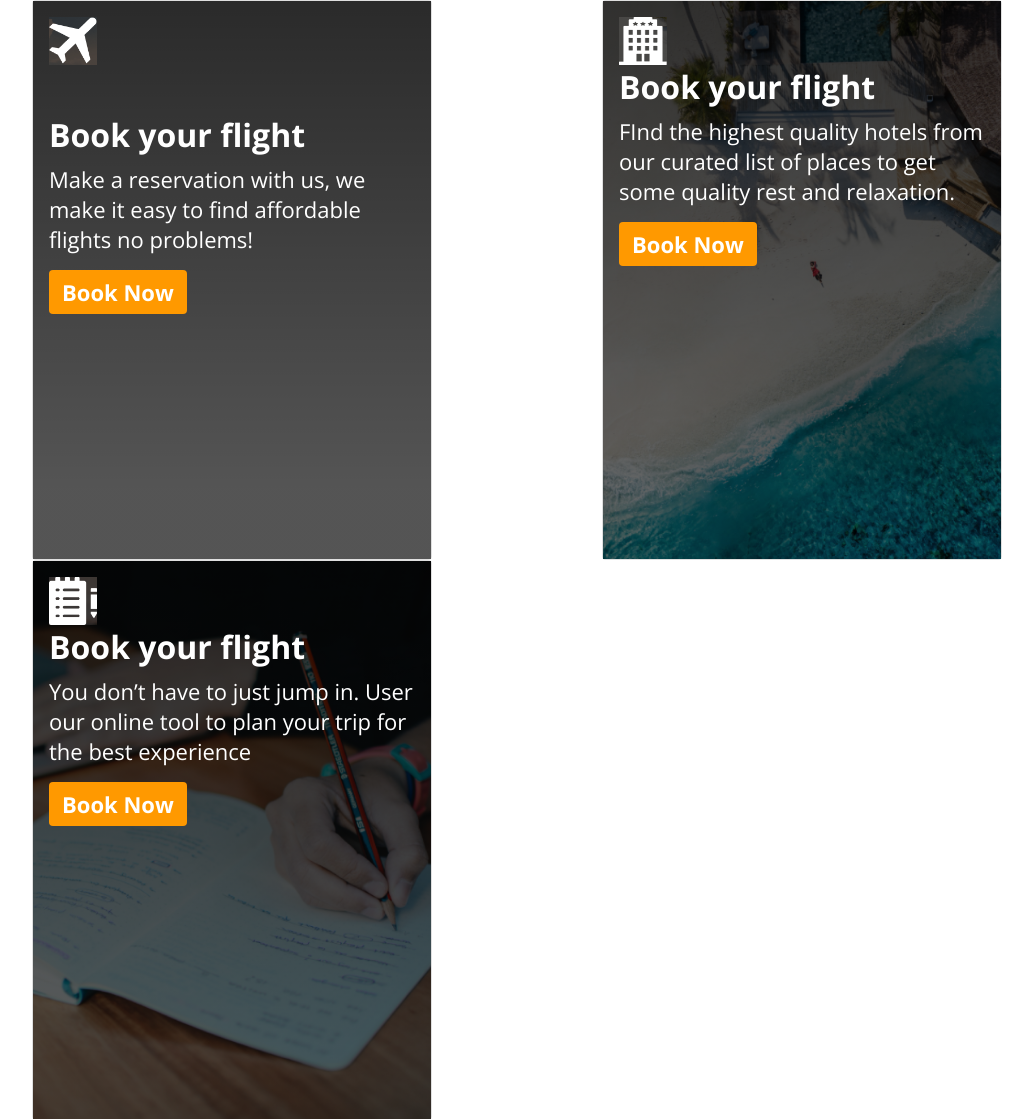
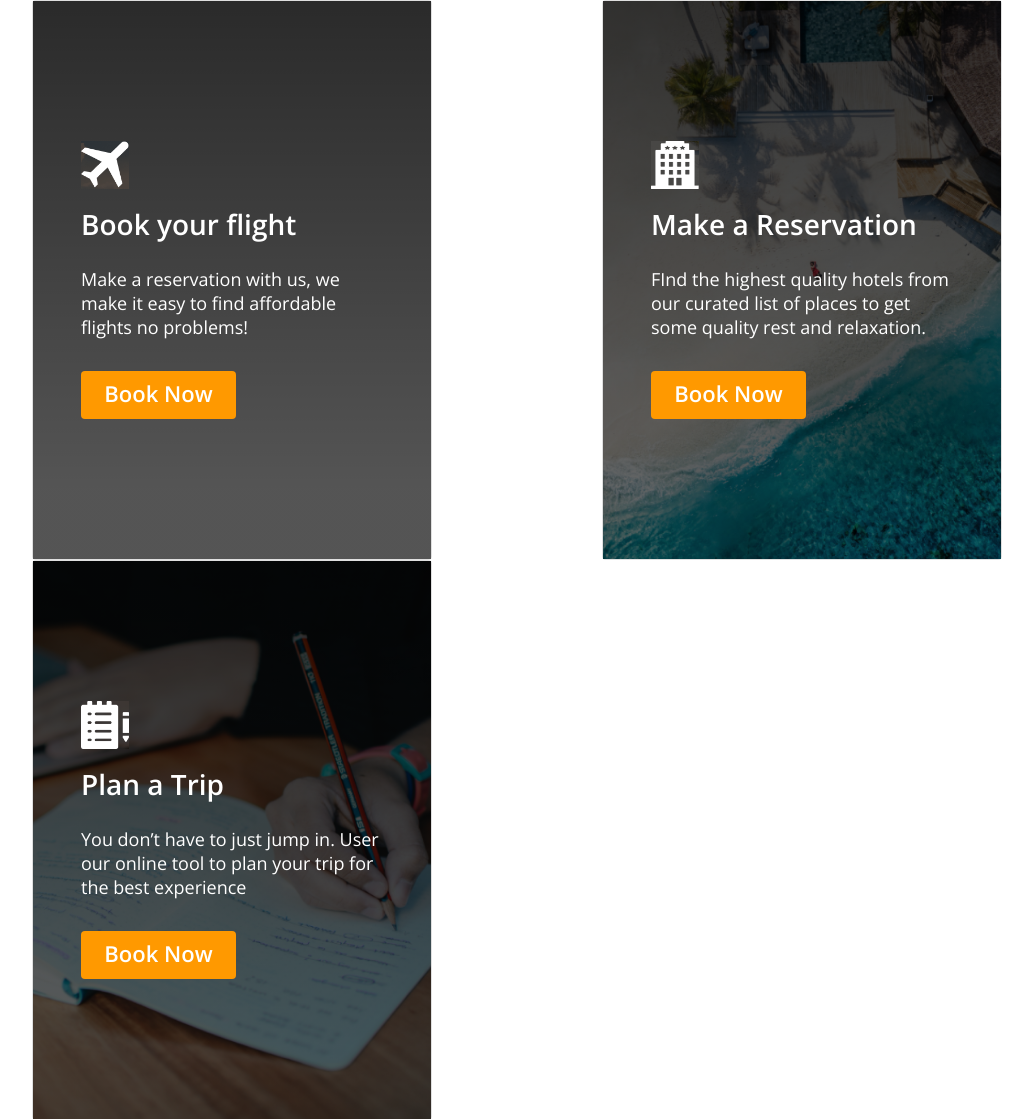
Before and after one commit to Dira1712/travelCaliforniaChallenge, a plain HTML site: page index.html in a window 1280 px wide. Shown: the part 690-1809 px from the top of the page, without its empty margins (50-1083 px from the left). Drawn offline with nearby package versions, Linux system fonts and the light colour scheme; a web font is replaced by a local one.

Commit message:
update layouts and image opacity in adventure cards

```diff
--- a/index.html
+++ b/index.html
@@ -88,10 +88,10 @@
         <div class="row pt-5">
             <div class="col">
                 <div class="card cardStyle">
-                    <div class="card-body cardBg1">
+                    <div class="card-body cardBg1" style="display: flex; flex-direction: column; justify-content: center;">
                         <img src="./images/flight-icon-plane%201.png" class="cardIcon" alt="">
-                        <h5 class="card-title cardTitle2 pt-5">Book your flight</h5>
-                        <p class="card-text cardContent">Make a reservation with us, we make it easy to find affordable
+                        <h5 class="card-title cardTitle2 pt-3">Book your flight</h5>
+                        <p class="card-text cardContent pt-3 pb-3">Make a reservation with us, we make it easy to find affordable
                             flights no problems!</p>
                         <a href="#" class="btn cardButton"><span class="cardButtonText">
                             Book Now
@@ -103,8 +103,8 @@
                 <div class="card cardStyle">
                     <div class="card-body cardBg2">
                         <img src="./images/Vector.png" class="cardIcon" alt="">
-                        <h5 class="card-title cardTitle2">Book your flight</h5>
-                        <p class="card-text cardContent">FInd the highest quality hotels from our curated list of places
+                        <h5 class="card-title cardTitle2 pt-3">Make a Reservation</h5>
+                        <p class="card-text cardContent pt-3 pb-3">FInd the highest quality hotels from our curated list of places
                             to get some quality rest and relaxation.
                         </p>
                         <a href="#" class="btn cardButton"><span class="cardButtonText">
@@ -117,8 +117,8 @@
                 <div class="card cardStyle">
                     <div class="card-body cardBg3">
                         <img src="./images/Group.png" class="cardIcon" alt="">
-                        <h5 class="card-title cardTitle2">Book your flight</h5>
-                        <p class="card-text cardContent">You don’t have to just jump in. User our online tool to plan
+                        <h5 class="card-title cardTitle2 pt-3">Plan a Trip</h5>
+                        <p class="card-text cardContent pt-3 pb-3">You don’t have to just jump in. User our online tool to plan
                             your trip for the best experience</p>
                         <a href="#" class="btn cardButton"><span class="cardButtonText">
                             Book Now
--- a/style.css
+++ b/style.css
@@ -92,14 +92,23 @@
 
 .cardBg1 {
     background: linear-gradient(180deg, rgba(0, 0, 0, 0.8) 0%, rgba(0, 0, 0, 0.6) 87.52%), url('images/airplane-wing.jpg') lightgray 50% / cover no-repeat;
+    display: flex; flex-direction: column; justify-content: center;
+    padding-left: 3rem;
+    padding-right: 3rem;
 }
 
 .cardBg2 {
+    display: flex; flex-direction: column; justify-content: center;
     background: linear-gradient(180deg, rgba(0, 0, 0, 0.8) 0%, rgba(0, 0, 0, 0.6) 87.52%), url('images/image 10.png') lightgray 50% / cover no-repeat;
+    padding-left: 3rem;
+    padding-right: 3rem;
 }
 
 .cardBg3 {
+    display: flex; flex-direction: column; justify-content: center;
     background: linear-gradient(180deg, rgba(0, 0, 0, 0.8) 0%, rgba(0, 0, 0, 0.6) 87.52%), url('images/image 11.png') lightgray 50% / cover no-repeat;
+    padding-left: 3rem;
+    padding-right: 3rem;
 }
 
 .cardIcon {
@@ -111,22 +120,25 @@
 .cardTitle2 {
     color: #FFF;
     font-family: "Open Sans";
-    font-size: 32px;
+    font-size: 28px;
     font-style: normal;
-    font-weight: 700;
+    font-weight: 600;
     line-height: normal;
 }
 
 .cardContent {
     color: #FFF;
     font-family: "Open Sans";
-    font-size: 22px;
+    font-size: 18px;
     font-style: normal;
-    font-weight: 400;
+    font-weight: 300;
     line-height: normal;
 }
 
 .cardButton {
+    width: 155px;
+    height: 48px;
+    flex-shrink: 0;
     background: #F90;
 }
 
@@ -135,7 +147,7 @@
     font-family: "Open Sans";
     font-size: 22px;
     font-style: normal;
-    font-weight: 700;
+    font-weight: 600;
     line-height: normal;
 }
 
```
